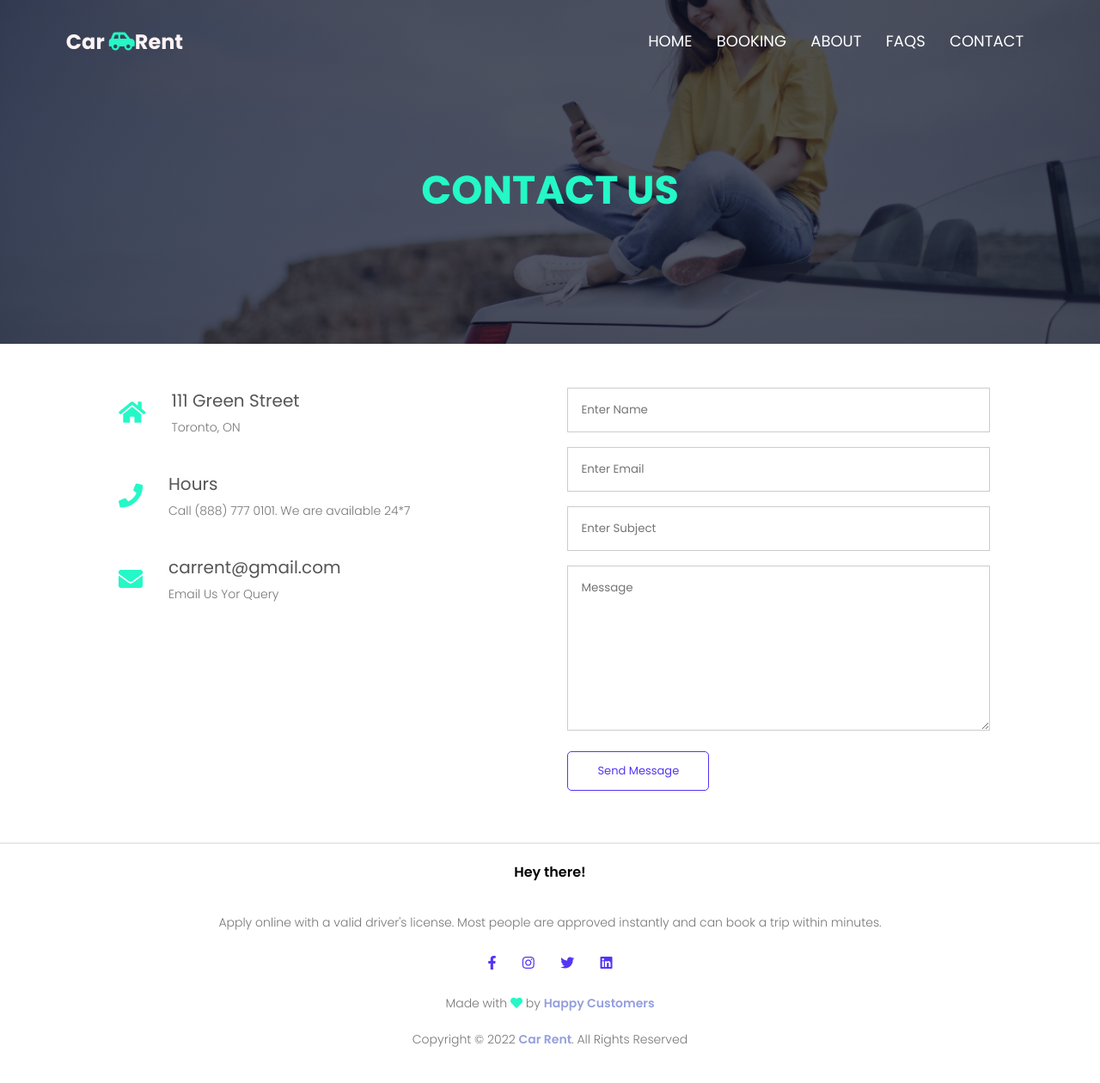
After one commit to hemalraval/thefinals, a PHP site: page /contact.html in a window 1280 px wide. The commit adds this page. Shown: the whole page at 86% size. Run offline with PHP 8.4, Linux system fonts and the light colour scheme.

Commit message:
contact and about

```diff
--- /dev/null
+++ b/contact.html
@@ -0,0 +1,100 @@
+<!DOCTYPE html>
+<html lang="en">
+
+<head>
+    <meta charset="UTF-8">
+    <meta http-equiv="X-UA-Compatible" content="IE=edge">
+    <meta name="viewport" content="width=device-width, initial-scale=1.0">
+    <title>Car rent - Contact</title>
+    <link rel="stylesheet" href="css/style.css">
+    <link rel="stylesheet" href="https://cdnjs.cloudflare.com/ajax/libs/font-awesome/5.15.3/css/all.min.css">
+    <link rel="stylesheet"
+        href="https://fonts.googleapis.com/css2?family=Poppins:wght@100;200;300;400;600;700&display=swap">
+</head>
+
+<body>
+    <section class="Sub-header contact_header">
+        <nav>
+            <a href="index.html" class="logo">Car
+                <i class="fas fa-car-side"></i>Rent
+            </a>
+            <div class="nav-links" id="navLinks">
+                <!-- reposnive bar open and close -->
+                <i class="fa fa-times" onclick="hideMenu()"></i>
+                <ul>
+                    <li><a href="index.html">Home</a></li>
+                    <li><a href="booking.html">Booking</a></li>
+                    <li><a href="about.html">About</a></li>
+                    <li><a href="faqs.html">FAQs</a></li>
+                    <li><a href="contact.html">Contact</a></li>
+                </ul>
+            </div>
+            <i class="fa fa-bars" onclick="showMenu()"></i>
+            <!-- reposnive bar open and close -->
+        </nav>
+        <h1>Contact Us</h1>
+    </section>
+
+    <!-- Contact Us Section Start -->
+
+
+    <section class="contact-us">
+        <div class="row">
+            <div class="content-col">
+                <div>
+                    <i class="fa fa-home"></i>
+                    <span>
+                        <h5>111 Green Street</h5>
+                        <p>Toronto, ON</p>
+                    </span>
+                </div>
+                <div>
+                    <i class="fa fa-phone"></i>
+                    <span>
+                        <h5>Hours</h5>
+                        <p>Call (888) 777 0101. We are available 24*7</p>
+                    </span>
+                </div>
+                <div>
+                    <i class="fa fa-envelope"></i>
+                    <span>
+                        <h5>carrent@gmail.com</h5>
+                        <p>Email Us Yor Query</p>
+                    </span>
+                </div>
+            </div>
+            <div class="content-col">
+                <form>
+                    <input type="text" placeholder="Enter Name" required>
+                    <input type="email" placeholder="Enter Email" required>
+                    <input type="text" placeholder="Enter Subject" required>
+                    <textarea rows="8" placeholder="Message" required></textarea>
+                    <button type="submit" class="hero_btn btn">Send Message</button>
+                </form>
+            </div>
+        </div>
+    </section>
+
+    <!-- Contact Us Section End -->
+
+    <!-- Footer Section Start -->
+    <section class="footer">
+        <hr>
+        <h4>Hey there!</h4>
+        <p>Apply online with a valid driver's license. Most people are approved instantly and can book a trip within minutes.
+        </p>
+
+        <div class="icons">
+            <i class="fab fa-facebook-f"></i>
+            <i class="fab fa-instagram"></i>
+            <i class="fab fa-twitter"></i>
+            <i class="fab fa-linkedin"></i>
+        </div>
+        <p>Made with <i class="fas fa-heart"></i> by <a href="index.html">Happy Customers</a></p>
+        <p>Copyright © 2022 <a href="index.html">Car Rent</a>. All Rights Reserved</p>
+    </section>
+    <!-- Footer Section End -->
+
+</body>
+
+</html>
--- a/css/style.css
+++ b/css/style.css
@@ -381,3 +381,130 @@ hr {
 }
 
 /* Footer Section End */
+
+
+
+
+
+/* About us page start */
+.Sub-header {
+    height: 50vh;
+    width: 100%;
+    background-image: linear-gradient(rgba(4, 9, 30, 0.7), rgba(4, 9, 30, 0.7)),
+    url(../img/aboutus.jpg);
+    background-position: center;
+    background-size: cover;
+    text-align: center;
+    color: #fff;
+}
+
+.Sub-header h1 {
+    margin-top: 100px;
+}
+
+.about-us {
+    width: 80%;
+    margin: auto;
+    padding-top: 80px;
+    padding-bottom: 50px;
+}
+
+.about-col {
+    flex-basis: 48%;
+    padding: 30px 2px;
+}
+
+.about-col img {
+    width: 100%;
+}
+
+.about-col h1 {
+    padding-top: 0;
+}
+
+.about-col p {
+    padding: 15px 0 25px;
+}
+
+.btn {
+    border: 1px solid #5236f4;
+    background: transparent;
+    color: #5236f4;
+}
+
+.btn:hover {
+    color: #fff;
+}
+
+/* About us page End */
+
+
+
+
+
+/* Contact Us Section Start */
+.contact_header {
+    height: 50vh;
+    width: 100%;
+    background-image: linear-gradient(rgba(4, 9, 30, 0.7), rgba(4, 9, 30, 0.7)),
+    url(../img/contactbanner3.jpg) !important;
+    background-position: center;
+    background-size: cover;
+    text-align: center;
+    color: #fff;
+}
+
+.loacation {
+    width: 80%;
+    margin: auto;
+    padding: 80px 0;
+}
+
+.loacation iframe {
+    width: 100%;
+}
+
+.contact-us {
+    width: 80%;
+    margin: auto;
+}
+
+.content-col {
+    flex-basis: 48%;
+    margin-bottom: 30px;
+}
+
+.content-col div {
+    display: flex;
+    align-items: center;
+    margin-bottom: 40px;
+}
+
+.content-col div .fa {
+    font-size: 28px;
+    color: #24f8c7;
+    margin: 10px;
+    margin-right: 30px;
+}
+
+.content-col div p {
+    padding: 0;
+}
+
+.content-col div h5 {
+    font-size: 20px;
+    margin-bottom: 5px;
+    color: #555;
+    font-weight: 400;
+}
+
+.content-col input, .content-col textarea {
+    width: 100%;
+    padding: 15px;
+    margin-bottom: 17px;
+    border: 1px solid #ccc;
+    outline: none;
+    box-sizing: border-box;
+}
+
+/* Contact Us Section end */
--- a/index.html
+++ b/index.html
@@ -150,7 +150,7 @@
     <!-- Footer Section Start -->
     <section class="footer">
         <hr>
-        <h4>About Us q</h4>
+        <h4>Hey there!</h4>
         <p>Apply online with a valid driver's license. Most people are approved instantly and can book a trip within minutes.
         </p>
 
```
Also changed, not shown: about.html (added, +74 -0 lines).
